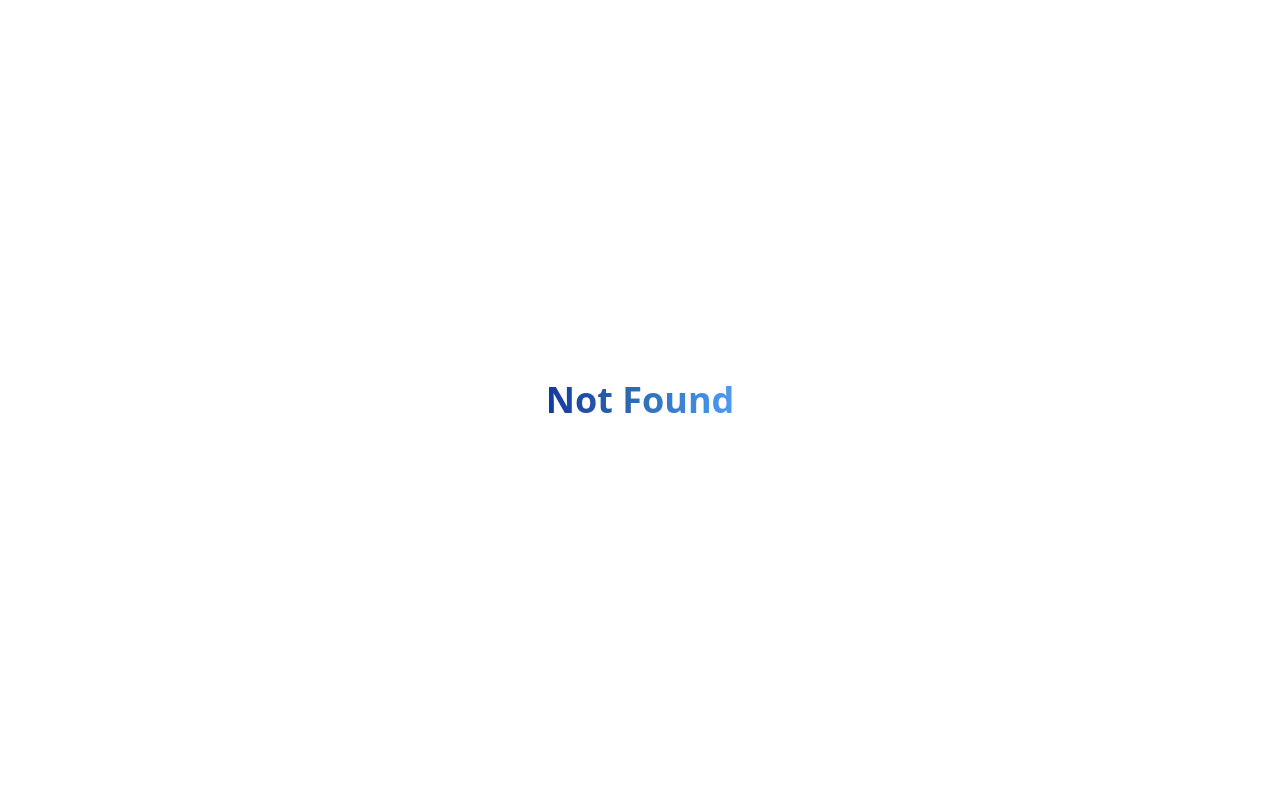
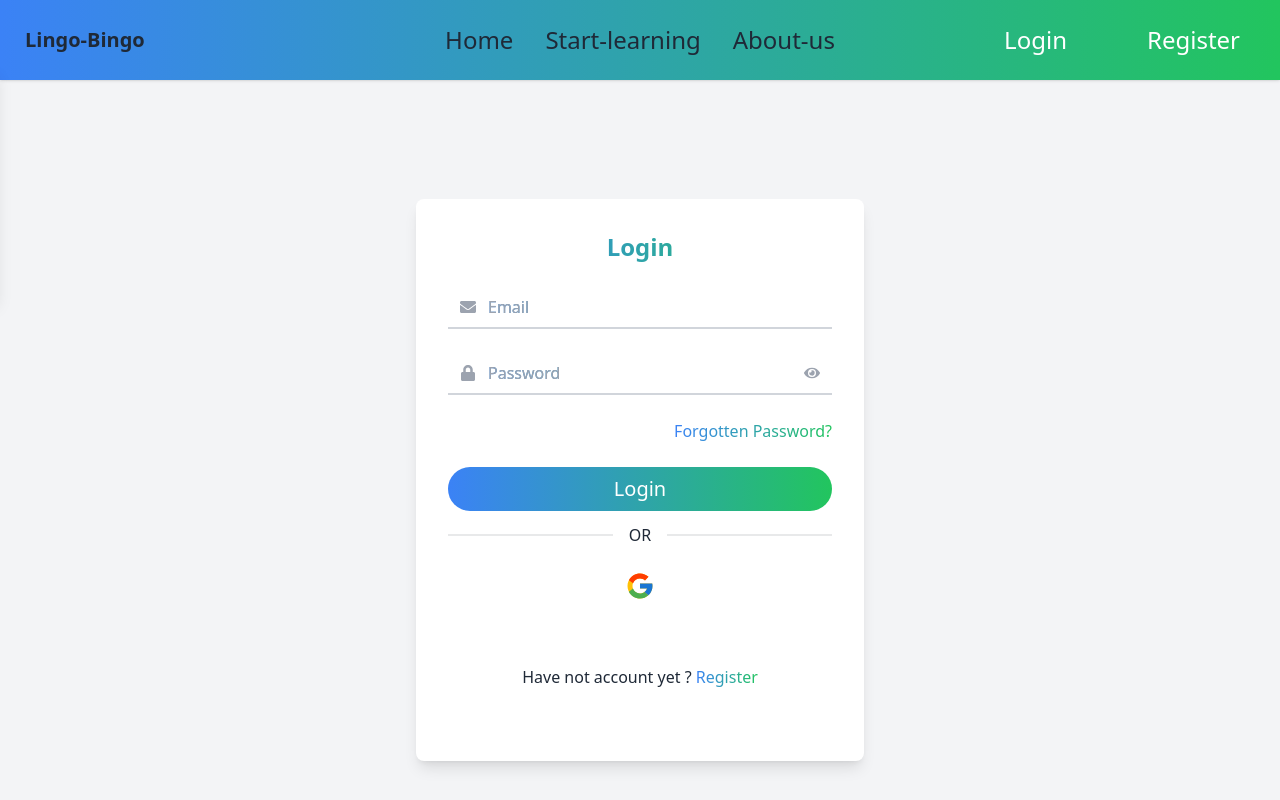
Before and after one commit to mdimranictiu/Lingo-Bingo, a React (Vite) app: page /login in a window 1280 px wide. Before the commit this address had no page. Shown: the top 800 px of the page. Built offline with nearby package versions, Linux system fonts and the light colour scheme.

Commit message:
login done

```diff
--- /dev/null
+++ b/src/components/Login/Login.jsx
@@ -0,0 +1,71 @@
+import React, { useState } from "react";
+import { FaEnvelope, FaLock } from "react-icons/fa";
+import { Link } from "react-router-dom";
+import { FcGoogle } from "react-icons/fc";
+import { FaEye } from "react-icons/fa";
+import { FaEyeSlash } from "react-icons/fa";
+
+
+
+
+const Login = () => {
+    const [eye,setEye]=useState(false)
+  return (
+    <div className="flex justify-center items-center min-h-screen bg-gray-100">
+      <div className="w-full max-w-md bg-white shadow-lg rounded-lg p-8">
+        <h2 className="text-2xl font-bold text-transparent bg-clip-text bg-gradient-to-r from-blue-500 to-green-500 text-center mb-6 ">Login</h2>
+        <form>
+          <div className="mb-6 relative">
+            <FaEnvelope className="absolute left-3 top-3 text-gray-400" />
+            <input
+              type="email"
+              placeholder="Email"
+              className="w-full pl-10 border-b-2 border-gray-300 outline-none focus:border-blue-500 text-transparent bg-clip-text bg-gradient-to-r from-blue-500 to-green-500 py-2"
+              required
+            />
+          </div>
+
+          <div className="mb-6 relative">
+            <FaLock className="absolute left-3 top-3 text-gray-400" />
+            <input
+              type={eye? "text": "password"}
+              placeholder="Password"
+              className="w-full pl-10 border-b-2 border-gray-300 outline-none focus:border-blue-500 text-transparent bg-clip-text bg-gradient-to-r from-blue-500 to-green-500 py-2"
+              required
+            />
+           {eye ? (
+                            <FaEyeSlash
+                                className="absolute right-3 top-3 text-gray-400 cursor-pointer"
+                                onClick={() => setEye(false)}
+                            />
+                        ) : (
+                            <FaEye
+                                className="absolute right-3 top-3 text-gray-400 cursor-pointer"
+                                onClick={() => setEye(true)}
+                            />
+                        )}
+          </div>
+           <div className="flex justify-end mb-6">
+            <Link to='/forgot-password'><p className="text-transparent bg-clip-text bg-gradient-to-r from-blue-500 to-green-500">Forgotten Password?</p>
+            </Link>
+           </div>
+          <button
+            type="submit"
+            className="w-full text-xl hover:bg-gradient-to-l transition-colors  bg-gradient-to-r from-blue-500 to-green-500  text-white py-2 rounded-[32px] "
+          >
+            Login
+          </button>
+          <div className="divider">OR</div>
+          <div className="mb-3 w-32 mx-auto py-3 flex justify-center text-3xl cursor-pointer">
+          <FcGoogle title="Login with Google"></FcGoogle>
+          </div>
+        </form>
+        <div className="py-10" >
+            <h3 className="text-center">Have not account yet ? <Link className="text-transparent bg-clip-text bg-gradient-to-r from-blue-500 to-green-500" to='/register'>Register</Link></h3>
+        </div>
+      </div>
+    </div>
+  );
+};
+
+export default Login;
--- a/src/components/Router/Route.jsx
+++ b/src/components/Router/Route.jsx
@@ -2,6 +2,7 @@ import { createBrowserRouter } from "react-router-dom";
 import Root from "../Root/Root";
 import ErrorPage from "../ErrorPage/ErrorPage";
 import Home from "../Home/Home";
+import Login from "../Login/Login";
 
    export const router = createBrowserRouter([
         {
@@ -12,6 +13,10 @@ import Home from "../Home/Home";
             {
                 path:"/",
                 element: <Home></Home>
+            },
+            {
+                path:'/login',
+                element: <Login></Login>
             }
           ]
         },
```
